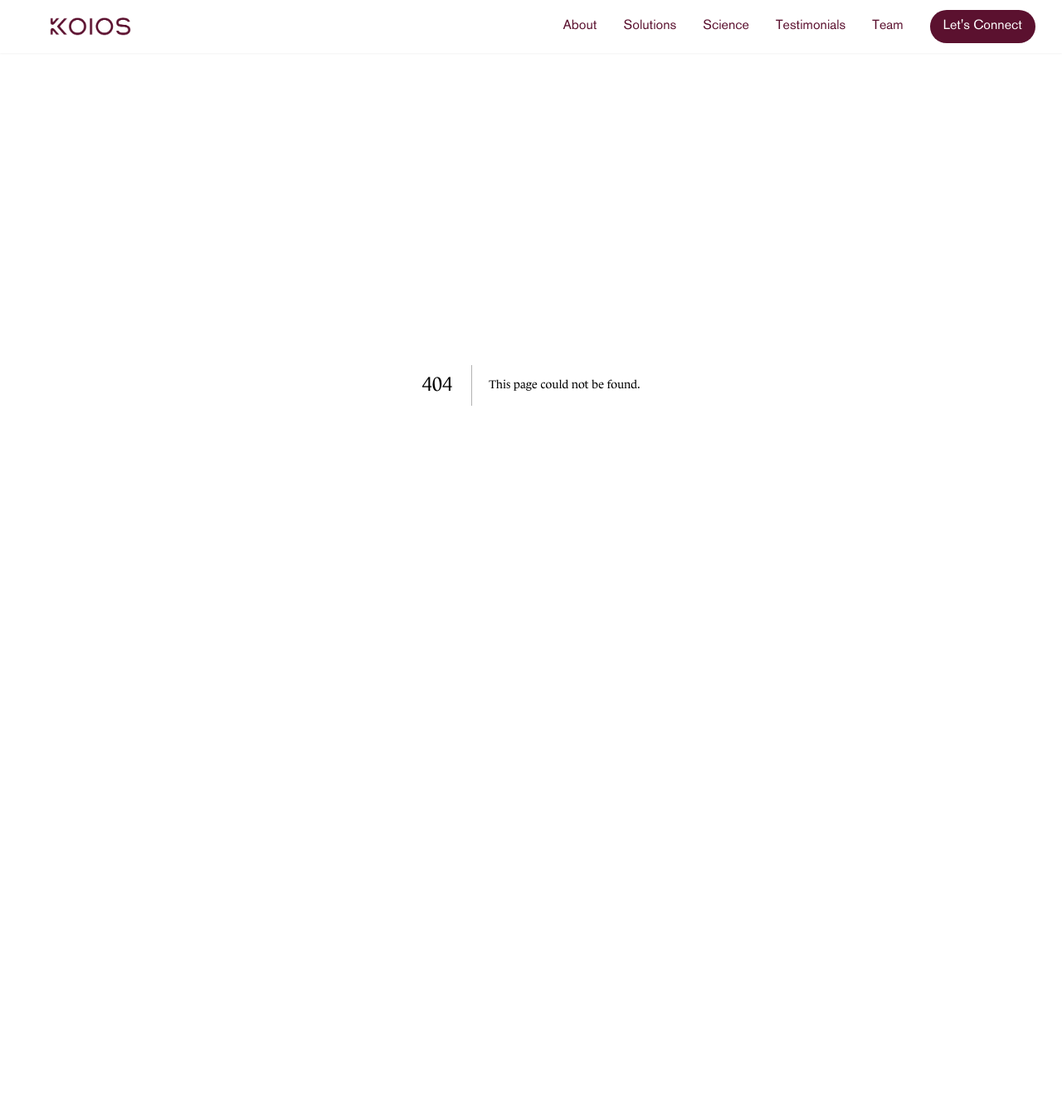
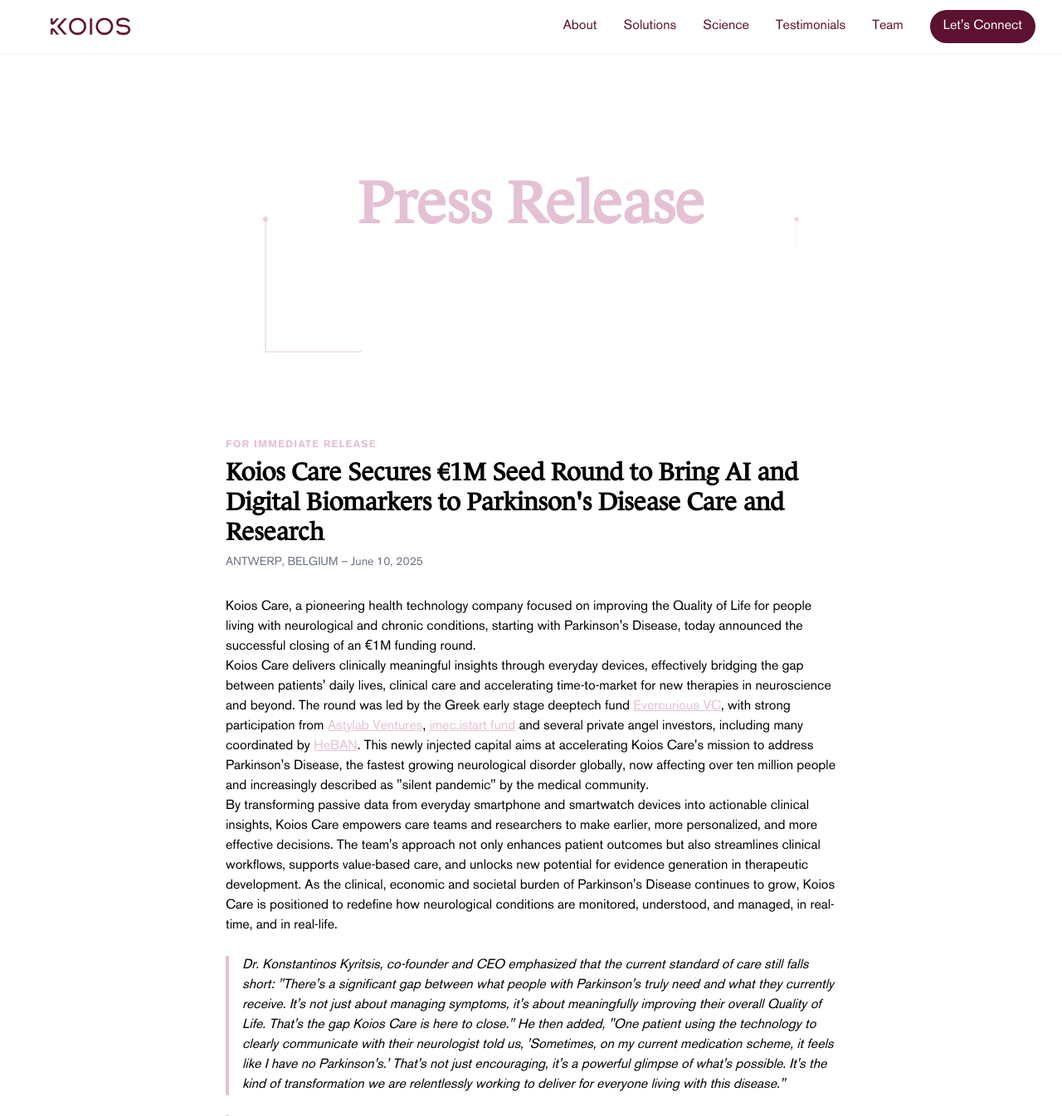
Before and after one commit to koios-care/website, a Next.js app: page /press-release in a window 1280 px wide. Before the commit this address had no page. Shown: the top 1345 px of the page at 83% size. Before the commit the page ends 864 px from the top, so only its background shows below. Built offline with nearby package versions, Linux system fonts and the light colour scheme.

Commit message:
add press release

```diff
--- /dev/null
+++ b/app/press-release/page.tsx
@@ -0,0 +1,48 @@
+import BackgroundPattern from "@/components/shared/background-pattern";
+
+export default function PressRelease() {
+  return (
+    <div className="min-h-screen bg-white">
+      <BackgroundPattern
+        color="#E4C1D5"
+        backgroundColor="white"
+        title="Press Release"
+      />
+      <div className="container mx-auto px-4 py-16 relative z-10 max-w-3xl">
+        <div className="prose prose-lg">
+          <p className="text-xs uppercase tracking-widest text-bubbly-pink font-semibold mb-2">FOR IMMEDIATE RELEASE</p>
+          <h1 className="text-3xl font-bold mb-2">Koios Care Secures €1M Seed Round to Bring AI and Digital Biomarkers to Parkinson's Disease Care and Research</h1>
+          <p className="text-sm text-gray-500 mb-8">ANTWERP, BELGIUM – June 10, 2025</p>
+
+          <p>Koios Care, a pioneering health technology company focused on improving the Quality of Life for people living with neurological and chronic conditions, starting with Parkinson's Disease, today announced the successful closing of an €1M funding round.</p>
+
+          <p>Koios Care delivers clinically meaningful insights through everyday devices, effectively bridging the gap between patients' daily lives, clinical care and accelerating time-to-market for new therapies in neuroscience and beyond. The round was led by the Greek early stage deeptech fund <a href="https://www.evercurious.vc/portfolio/koios-care" target="_blank" rel="noopener noreferrer" className="text-bubbly-pink underline">Evercurious VC</a>, with strong participation from <a href="https://www.astylabventures.com/startups" target="_blank" rel="noopener noreferrer" className="text-bubbly-pink underline">Astylab Ventures</a>, <a href="https://www.imecistart.com/en" target="_blank" rel="noopener noreferrer" className="text-bubbly-pink underline">imec.istart fund</a> and several private angel investors, including many coordinated by <a href="https://heban.gr/" target="_blank" rel="noopener noreferrer" className="text-bubbly-pink underline">HeBAN</a>. This newly injected capital aims at accelerating Koios Care's mission to address Parkinson's Disease, the fastest growing neurological disorder globally, now affecting over ten million people and increasingly described as "silent pandemic" by the medical community.</p>
+
+          <p>By transforming passive data from everyday smartphone and smartwatch devices into actionable clinical insights, Koios Care empowers care teams and researchers to make earlier, more personalized, and more effective decisions. The team's approach not only enhances patient outcomes but also streamlines clinical workflows, supports value-based care, and unlocks new potential for evidence generation in therapeutic development. As the clinical, economic and societal burden of Parkinson's Disease continues to grow, Koios Care is positioned to redefine how neurological conditions are monitored, understood, and managed, in real-time, and in real-life.</p>
+
+          <blockquote className="border-l-4 border-bubbly-pink pl-4 italic my-6">
+            Dr. Konstantinos Kyritsis, co-founder and CEO emphasized that the current standard of care still falls short: "There's a significant gap between what people with Parkinson's truly need and what they currently receive. It's not just about managing symptoms, it's about meaningfully improving their overall Quality of Life. That's the gap Koios Care is here to close." He then added, "One patient using the technology to clearly communicate with their neurologist told us, 'Sometimes, on my current medication scheme, it feels like I have no Parkinson's.' That's not just encouraging, it's a powerful glimpse of what's possible. It's the kind of transformation we are relentlessly working to deliver for everyone living with this disease."
+          </blockquote>
+
+          <blockquote className="border-l-4 border-bubbly-pink pl-4 italic my-6">
+            "For too long, patients, clinicians and researchers have lacked continuous, objective data to truly personalize Parkinson's care and understand the real-life impact of the disease and its treatments," said Dimitris Iakovakis, co-founder and CTO of Koios Care. "This funding reflects the urgent need for a new standard in care. With our solution, we empower patients to better understand their condition, equip medical teams with unprecedented insights, and provide pharmaceutical companies with a powerful tool to accelerate the development of more effective therapies."
+          </blockquote>
+
+          <p>Koios Care is already gaining strong momentum. Their most recent study involved 130 patients across multiple EU clinics, while their platform is currently used by research institutions, industry partners and in hospital pilot programs to optimize treatment strategies. The company's approach aligns perfectly with the current regulatory guidance on digital health technologies and is poised to improve drug trial success rates by delivering sensitive, clinically meaningful endpoints rooted in patients' daily functioning. Koios Care is focused on expanding its digital health tool ("Parkiwatch") throughout EU neurological clinics and building key partnerships with industry and pharma. This €1M investment will directly fuel these ambitions by supporting crucial steps in regulatory clearance, market commercialization, and ongoing evidence generation.</p>
+
+          <blockquote className="border-l-4 border-bubbly-pink pl-4 italic my-6">
+            Alex Vamvakas, partner at Evercurious VC, commented, "Koios Care's innovative approach to passively monitoring Quality of Life with everyday devices is a game-changer for neurodegenerative disorders. We are impressed by the team's scientific rigor, the clinical validation and the vision to reshape long-term neurodegenerative conditions' care and enable the shift toward personalized, data-driven disease management at scale. With roots in Greece and Belgium, and collaborators across Europe, Koios Care exemplifies the kind of region bridging, discipline spanning, impact-driven innovation that a more connected European deeptech ecosystem can unlock. It reflects a vision of Europe where scientific excellence and entrepreneurial ambition transcend borders to solve pressing global challenges."
+          </blockquote>
+
+          <p>Koios Care's dual business model serves both patients and industry. For patients and care providers, it offers a digital health tool for supporting the patients' quality of life and driving outcomes; for pharmaceutical and medical device companies, it serves as a powerful R&D platform enabling real-world evidence generation and precision in therapeutic development. Looking ahead, the company plans to develop drug-device combination products and extend its technology to tackle a wider range of brain and behavior-related conditions, including Mild Cognitive Impairment, Alzheimer's, narcolepsy, and eating disorders, where continuous, real-world monitoring remains a critical gap.</p>
+
+          <h2 className="text-xl font-bold mt-10 mb-2">About Koios Care</h2>
+          <p>Koios Care is a health technology company revolutionizing the management of Parkinson's Disease and other neurological disorders. Its AI-powered platform, passively collects data from everyday smartphones and smartwatches to provide continuous, clinically meaningful insights into patients' daily functioning and related quality of life. Koios Care empowers patients, providers, and pharmaceutical companies with objective, real-world data to improve outcomes, enhance care efficiency, and accelerate therapeutic innovation. Existing investors in Koios Care include <a href="https://www.lumiares.com/" target="_blank" rel="noopener noreferrer" className="text-bubbly-pink underline">Lumiares</a>, <a href="https://www.imecistart.com/en" target="_blank" rel="noopener noreferrer" className="text-bubbly-pink underline">imec.istart</a> and BlueHealth innovation Fund.</p>
+
+          <h2 className="text-xl font-bold mt-10 mb-2">About Evercurious VC</h2>
+          <p>Evercurious VC is an Athens-based venture capital firm founded by engineers turned investors. The firm invests in European early-stage deeptech companies and is committed to supporting founders who develop defensible technologies to tackle global challenges. Learn more at <a href="https://evercurious.vc" target="_blank" rel="noopener noreferrer" className="text-bubbly-pink underline">evercurious.vc</a>.</p>
+        </div>
+      </div>
+    </div>
+  );
+}
--- a/components/background-paths.tsx
+++ b/components/background-paths.tsx
@@ -156,6 +156,17 @@ export default function BackgroundPaths({
           <ConnectionPaths />
         </div>
 
+        {/* Funding Banner - just below the menu, above hero content */}
+        <div className="absolute top-0 left-0 w-full z-20 flex justify-center">
+          <div
+            className="bg-wood-green text-white text-center py-3 px-6 text-lg font-bold rounded-b-xl shadow-lg cursor-pointer hover:bg-wood-green/90 transition-colors tracking-wide"
+            style={{ maxWidth: 520 }}
+            onClick={() => window.location.href = '/press-release'}
+          >
+            Koios Care raises €1M Seed Round
+          </div>
+        </div>
+
         <div className="relative z-10 w-full py-16 md:py-24">
           <div className="w-full px-4 md:container md:mx-auto md:px-6 lg:px-8">
             <div className="flex flex-col lg:flex-row items-center justify-between gap-12">
```
